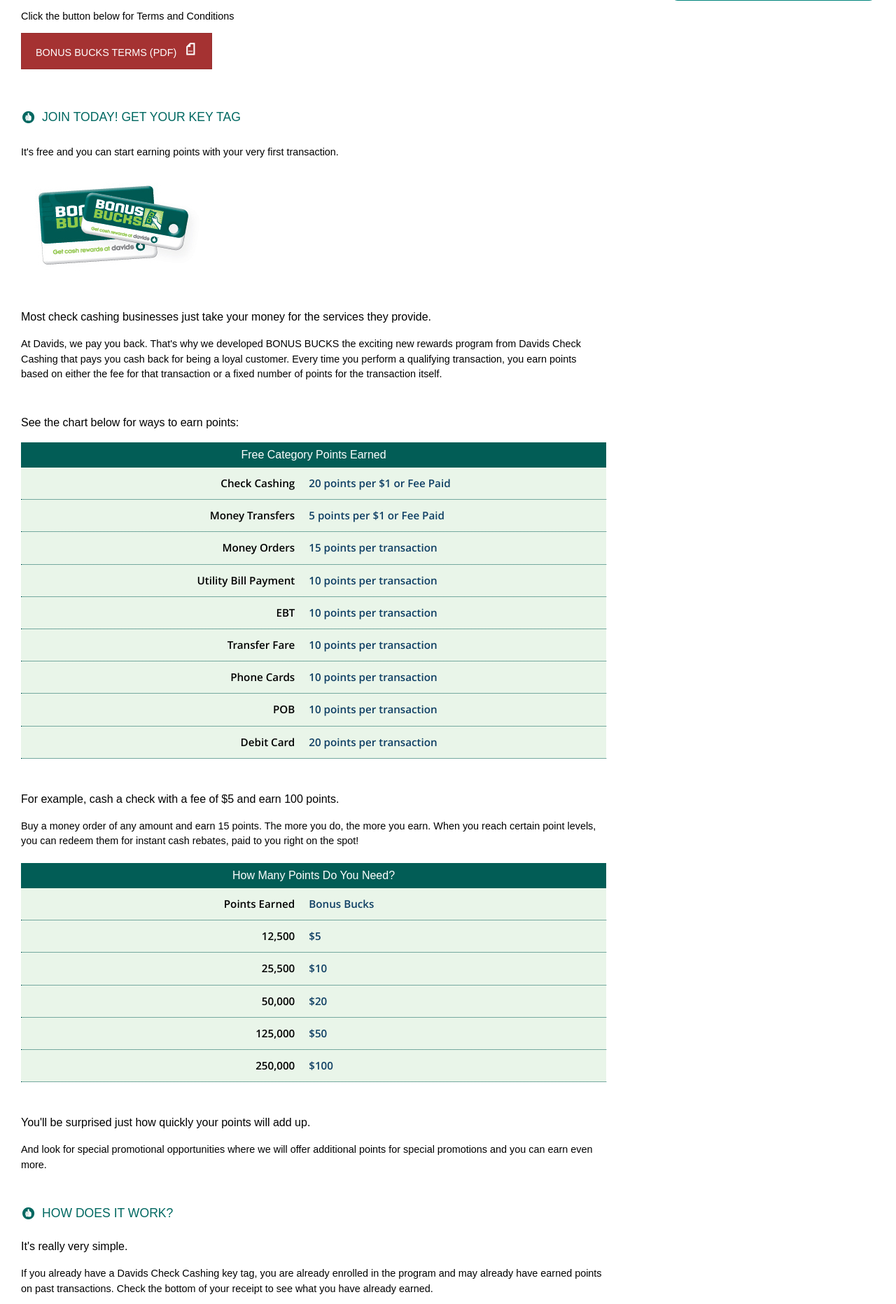
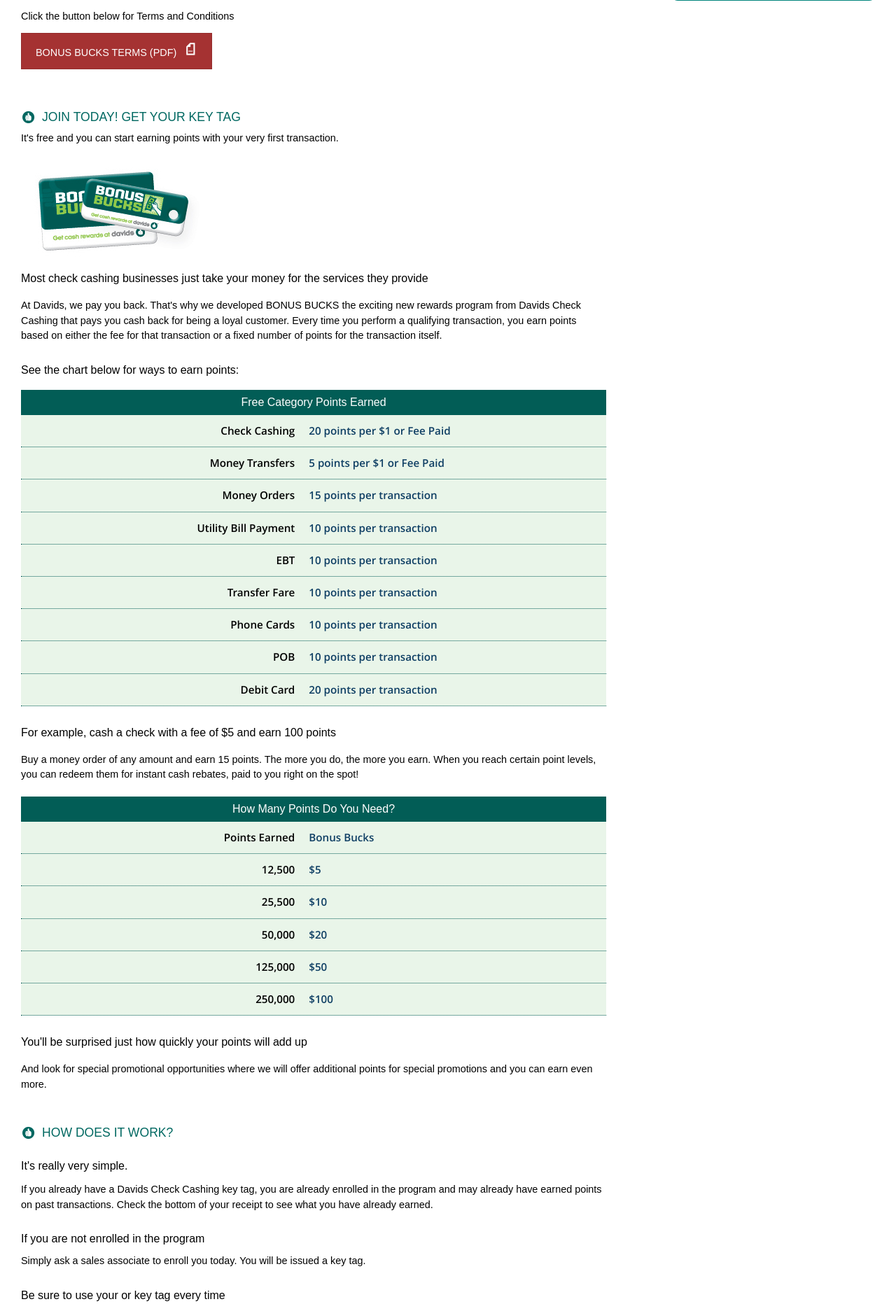
Before and after one commit to DavidsFinancial/davidsfinancial.com, a PHP site: page /bonusBucks/ in a window 1280 px wide. Shown: the part 432-2295 px from the top of the page at 70% size. Run offline with PHP 8.4, Linux system fonts and the light colour scheme; data that the repository does not hold is empty; a stand-in replaces the project's code that opens the database connection; some web fonts are replaced.

Commit message:
Major Update 3

```diff
--- a/source/bonusBucks/index.php
+++ b/source/bonusBucks/index.php
@@ -117,13 +117,13 @@
                     <div class="btnPDFLink" title="Bonus Bucks Terms & Conditions" onClick="window.open('<?php echo $url_prefix; ?>_assets/bonusBucksProgram.pdf');">BONUS BUCKS TERMS (PDF)</div>
                 </div>
                 <div class="sectionTitle"><div class="iconBullet"></div>JOIN TODAY! GET YOUR KEY TAG</div>
-                <div class="content">It's free and you can start earning points with your very first transaction.</div>
+                <div class="content" style="margin: -20px 0 0 0">It's free and you can start earning points with your very first transaction.</div>
                 <div class="content">
                     <img src="<?php echo $url_prefix; ?>_images/bonusBucksTags.jpg" title="Bonus Bucks Tag images" style="margin-top: 30px;" alt="Bonus Bucks Tag images">
                 </div>
-                <div class="contentTitle">Most check cashing businesses just take your money for the services they provide.</div>
+                <div class="contentTitle" style="margin-top: 15px">Most check cashing businesses just take your money for the services they provide</div>
                 <div class="content">At Davids, we pay you back. That's why we developed BONUS BUCKS the exciting new rewards program from Davids Check Cashing that pays you cash back for being a loyal customer. Every time you perform a qualifying transaction, you earn points based on either the fee for that transaction or a fixed number of points for the transaction itself.</div>
-                <div class="contentTitle">See the chart below for ways to earn points:</div>
+                <div class="contentTitle" style="margin-top: 30px">See the chart below for ways to earn points:</div>
                 <div class="chart">
                     <div class="header">Free Category Points Earned</div>
                     <div class="body">
@@ -165,7 +165,7 @@
                         </div>
                     </div>
                 </div>
-                <div class="contentTitle">For example, cash a check with a fee of $5 and earn 100 points.</div>
+                <div class="contentTitle" style="margin-top: 30px">For example, cash a check with a fee of $5 and earn 100 points</div>
                 <div class="content">Buy a money order of any amount and earn 15 points. The  more you do, the more you earn. When you reach certain point levels, you can redeem them for instant cash rebates, paid to you right on the spot!</div>
                 <div class="chart" style="margin-top: 20px;">
                     <div class="header">How Many Points Do You Need?</div>
@@ -196,18 +196,18 @@
                         </div>
                     </div>
                 </div>
-                <div class="contentTitle">You'll be surprised just how quickly your points will add up.</div>
+                <div class="contentTitle" style="margin-top: 30px">You'll be surprised just how quickly your points will add up</div>
                 <div class="content">And look for special promotional opportunities where we will offer additional points for special promotions and you can earn even more.</div>
                 <div class="sectionTitle"><div class="iconBullet"></div>HOW DOES IT WORK?</div>
-                <div class="contentTitle" style="margin-top: 0;">It's really very simple.</div>
+                <div class="contentTitle" style="margin: 0 0 15px 0">It's really very simple.</div>
                 <div class="content">If you already have a Davids Check Cashing key tag, you are already enrolled in the program and may already have earned points on past transactions. Check the bottom of your receipt to see what you have already earned.</div>
-                <div class="contentTitle">If you are not enrolled in the program</div>
+                <div class="contentTitle" style="margin: 30px 0 13px 0">If you are not enrolled in the program</div>
                 <div class="content">Simply ask a sales associate to enroll you today.  You will be issued a key tag.</div>
-                <div class="contentTitle">Be sure to use your or key tag every time</div>
+                <div class="contentTitle" style="margin: 30px 0 15px 0">Be sure to use your or key tag every time</div>
                 <div class="content">you perform a transaction at Davids, and you will get credit for that transaction in your account. Your transaction receipt will have your current point totals printed on it reflecting your points earned through the last transaction.</div>
-                <div class="contentTitle">It's really that simple.</div>
+                <div class="contentTitle" style="margin: 30px 0 15px 0">It's really that simple.</div>
                 <div class="content">So what are you waiting for? Get your membership started today and begin earning points with your next transaction.</div>
-                <div class="contentTitle">At Davids, We Turn Checks Into Cash ... and your loyalty earns you more cash!!</div>
+                <div class="contentTitle" style="margin: 30px 0 15px 0">At Davids, We Turn Checks Into Cash ... and your loyalty earns you more cash!!</div>
             </div>
             <div class="col2">
                 <?php require('../_layouts/storeFinder.php') ?>
--- a/source/products/index.php
+++ b/source/products/index.php
@@ -35,9 +35,10 @@
             <div class="col1">
                 <div class="sectionTitle"><div class="iconBullet"></div>PREPAID DEBIT CARDS</div>
                 <div class="content">No Credit? No Problem!
-                    Davids offers a variety of MasterCard® branded reloadable prepaid cards that allow you to get the convenience of paying with plastic without the hassles of monthly bills.
+                    Davids offers Visa&reg; MasterCard&reg branded reloadable prepaid cards that allow you to get the convenience of paying with plastic without the hassles of monthly bills.
                 </div>
                 <div class="content prepaid">
+                    <img src="<?php echo $url_prefix; ?>_images/billers8.png" title="Visa Logo" alt="Visa Logo">
                     <img src="<?php echo $url_prefix; ?>_images/billers9.png" title="MasterCard logo" alt="MasterCard Logo">
                 </div>
                 <div class="contentTitle">
@@ -45,13 +46,14 @@
                 </div>
                 <div class="table">
                     <div class="col_single">
+                        <img src="<?php echo $url_prefix; ?>_images/partners20.png" style="margin: 20px; height: 100px;">
                         <img src="<?php echo $url_prefix; ?>_images/partners23.png" style="margin: 20px;">
                         <img src="<?php echo $url_prefix; ?>_images/partners21.png" style="width: 185px; margin: 20px;">
                         <img src="<?php echo $url_prefix; ?>_images/partners22.png" style="height: 100px; margin: 20px;">
                     </div>
                 </div>
                 <div class="content">
-                    It's as simple as get a card, load and use it anywhere Visa or Mastercard Debit is accepted – retail stores, online, restaurants and ATMs.  You an even use it to pay bills.
+                    It's as simple as get a card, load and use it anywhere Visa or Mastercard Debit is accepted – retail stores, online, restaurants and ATMs. You can even use it to pay bills.
                     <p>They are safer than carrying cash since <span class="bold">if your card is lost or stolen, the funds stored on the card can be replaced!</span>
                     <p>Some cards even offer savings account options to help you better manage your money.
                     <p>There are no credit checks to get a card, no interest and no debt since you can only spend what you load to the card.
```
Also changed, not shown: source/businessCheckCashing/index.php (+8 -10 lines), source/checkCashing/index.php (+1 -13 lines).
